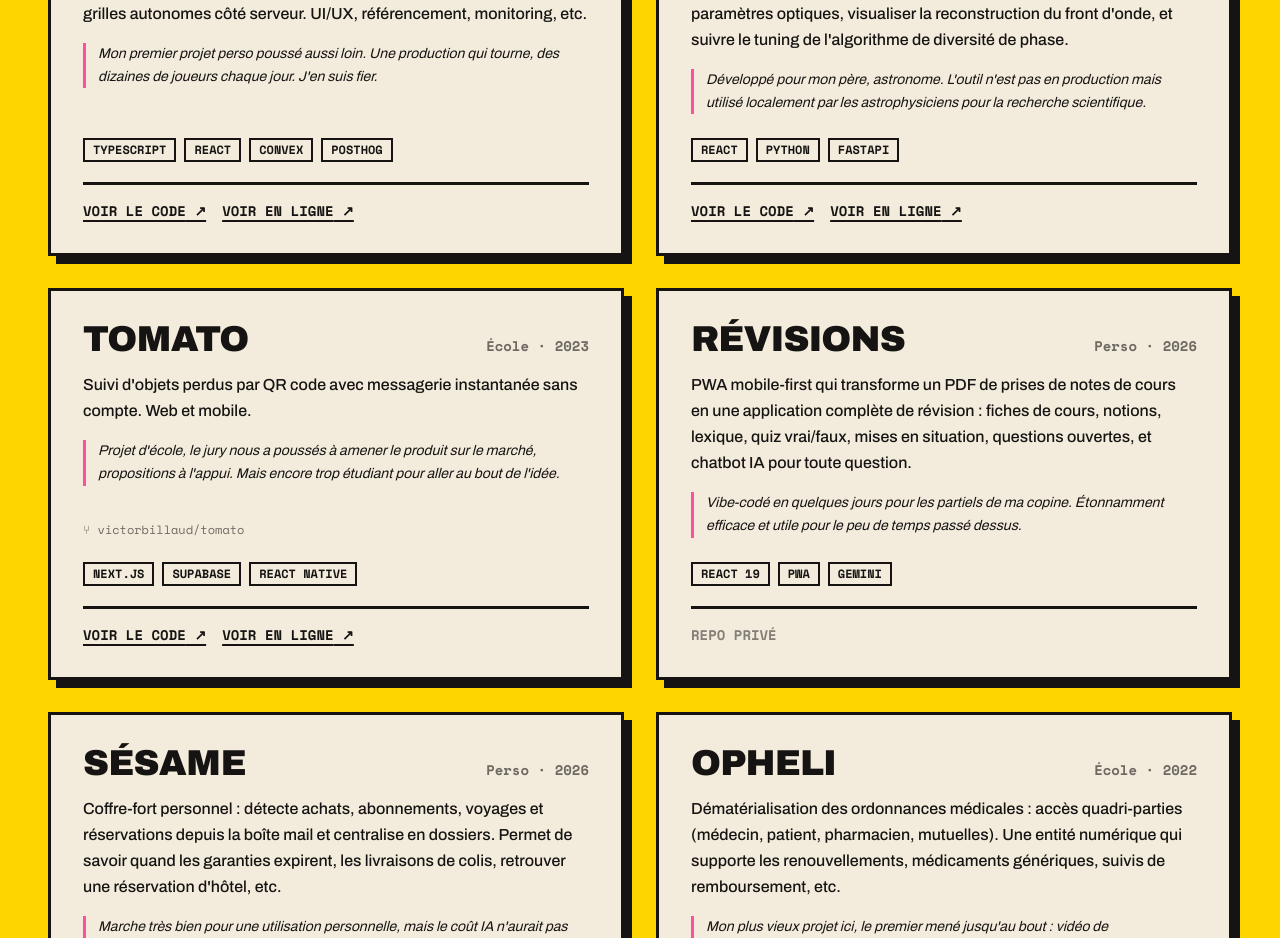
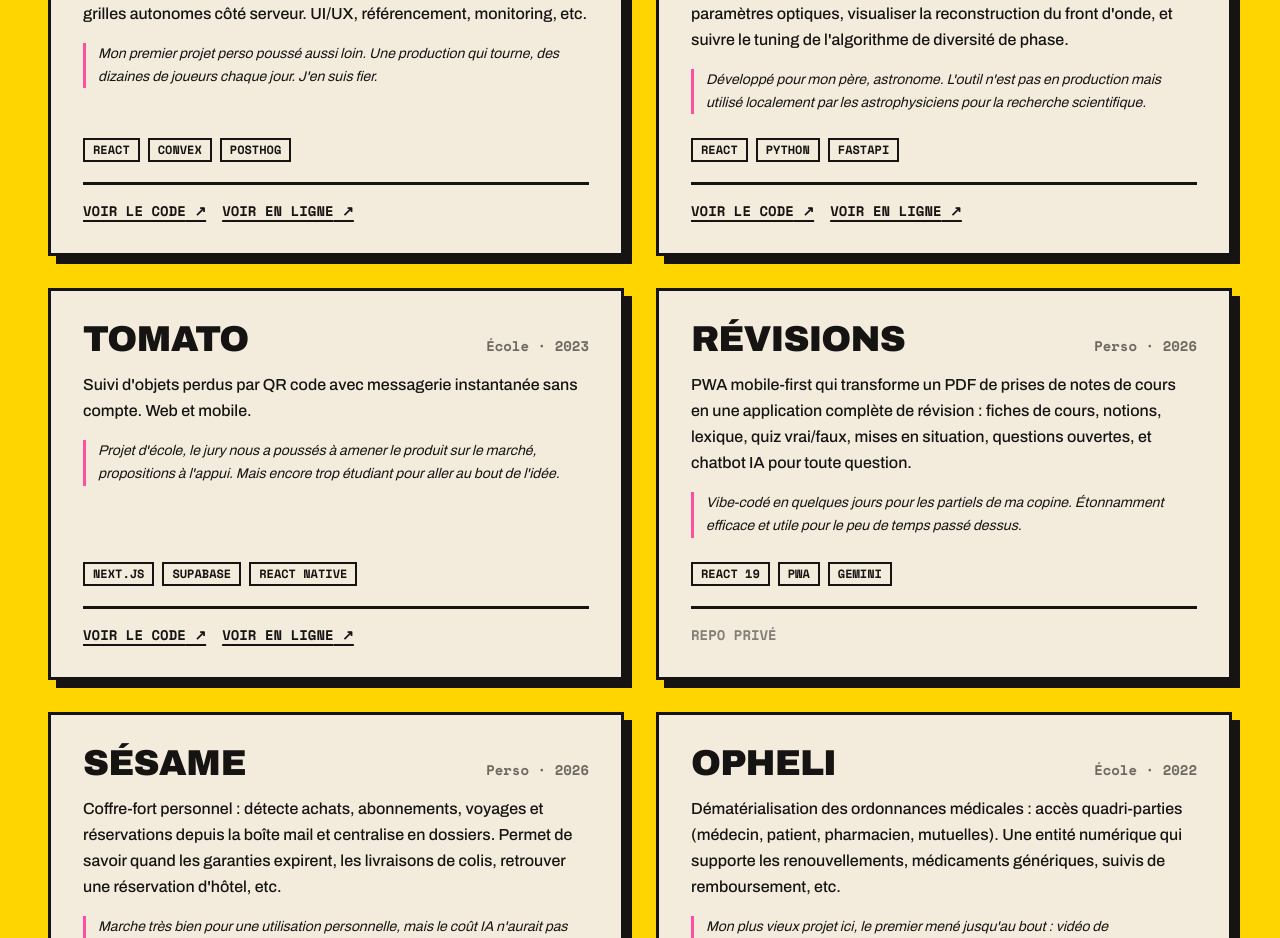
Before and after one commit to Tomspace900/thomasgendron.fr, a Next.js app: page / in a window 1280 px wide. Shown: the part 3880-4818 px from the top of the page. Built offline with nearby package versions, Linux system fonts and the light colour scheme; no server answers.

Commit message:
[REFACTOR] Drop the third-party contribution field
- remove the contribution field from the project type and its data
- stop rendering the fork badge on the riso project cards
- drop the redundant TypeScript tag from Geodoku

```diff
--- a/components/skins/riso/sections/Projects.tsx
+++ b/components/skins/riso/sections/Projects.tsx
@@ -40,12 +40,6 @@ export function Projects({ dict }: { dict: Dictionary }) {
                       {dict.projects.takeaways[project.slug]}
                     </p>
                   </div>
-
-                  {project.contribution && (
-                    <p className="mt-3 font-mono text-xs opacity-60">
-                      ⑂ {project.contribution}
-                    </p>
-                  )}
 
                   <div className="mt-6 flex flex-wrap items-center gap-2">
                     {project.tags.map((tag) => (
--- a/content/projects.ts
+++ b/content/projects.ts
@@ -24,8 +24,6 @@ export type Project = {
   tags: string[];
   repo?: string;
   live?: string;
-  /** Contribution à un projet tiers */
-  contribution?: string;
 };
 
 export const projects: Project[] = [
@@ -34,7 +32,7 @@ export const projects: Project[] = [
     name: "Geodoku",
     year: "2026",
     kind: "perso",
-    tags: ["TypeScript", "React", "Convex", "PostHog"],
+    tags: ["React", "Convex", "PostHog"],
     repo: "https://github.com/Tomspace900/geodoku",
     live: "https://geodoku.app",
   },
@@ -55,7 +53,6 @@ export const projects: Project[] = [
     tags: ["Next.js", "Supabase", "React Native"],
     repo: "https://github.com/victorbillaud/tomato",
     live: "https://tomato-snowy.vercel.app",
-    contribution: "victorbillaud/tomato",
   },
   {
     slug: "revision-droit",
```
